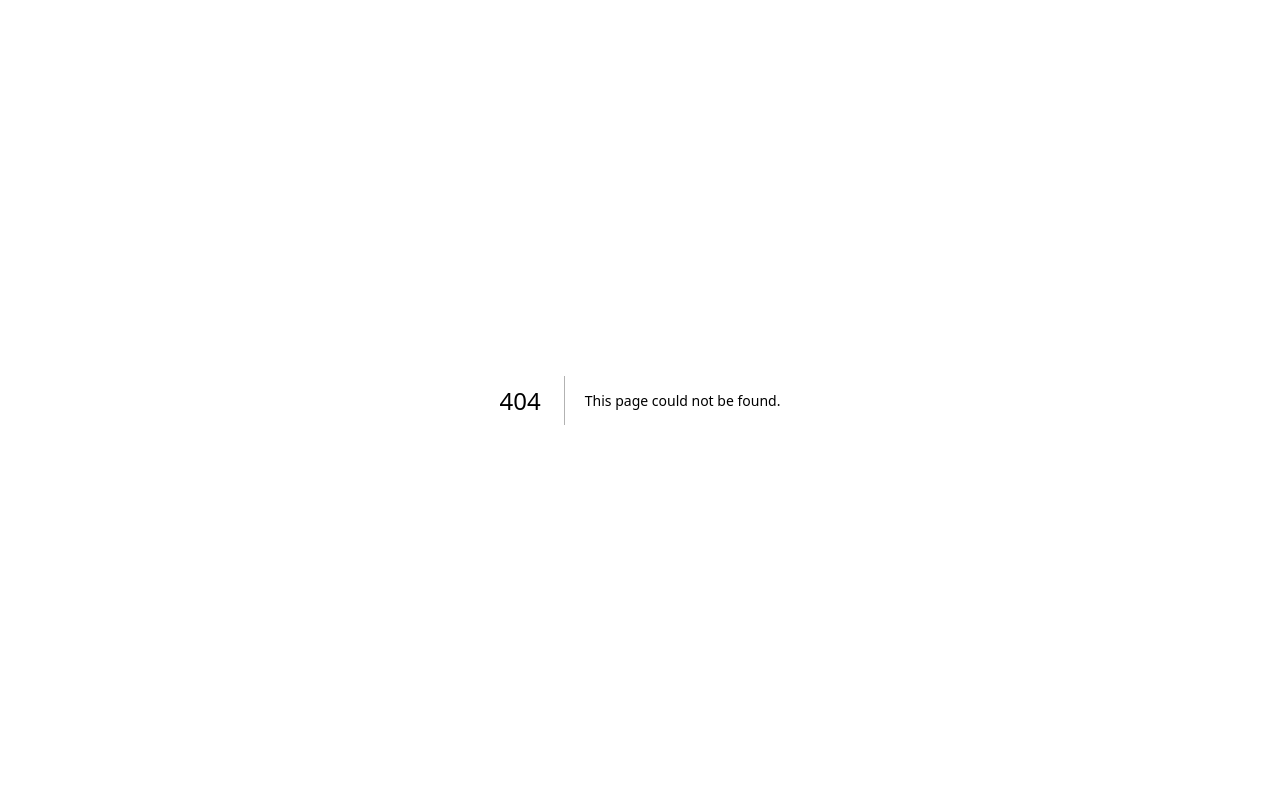
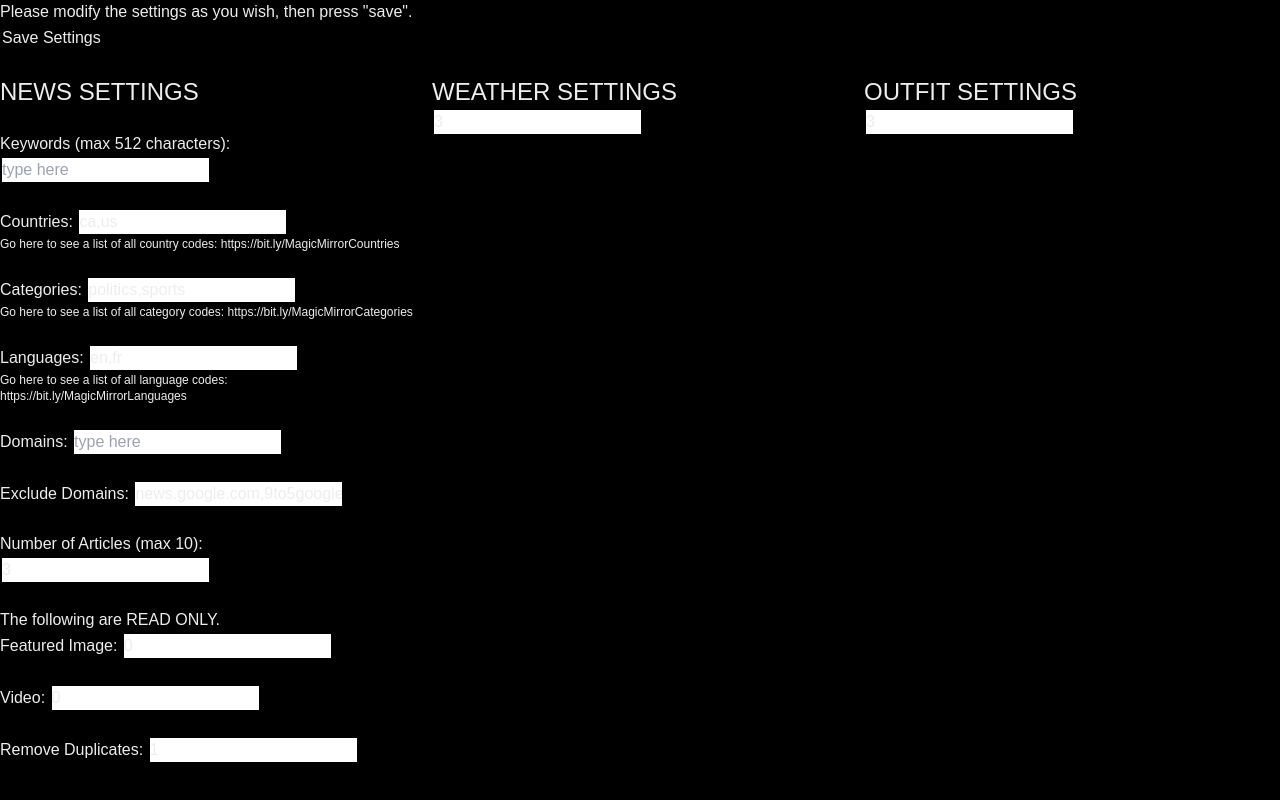
Before and after one commit to JessCode50/Smart-Mirror, a Next.js app in the folder next-ui-dashboard-app/: page /settings in a window 1280 px wide. Before the commit this address had no page. Built offline with nearby package versions, Linux system fonts and the light colour scheme; a web font is replaced by a local one.

Commit message:
Elizabeth/settings page

```diff
--- /dev/null
+++ b/next-ui-dashboard-app/app/settings/page.tsx
@@ -0,0 +1,83 @@
+"use client"
+export default function settings() {
+  function handleSubmit(e:any) {
+    // Prevent the browser from reloading the page
+    e.preventDefault();
+
+    // Read the form data
+    const form = e.target;
+    const formData = new FormData(form);
+
+
+    //hardcode which setting goes to which api
+
+    // Or you can work with it as a plain object:
+    const formJson = Object.fromEntries(formData.entries());
+    console.log(formJson);
+  }
+
+  return (
+    <div>
+      <form method="post" onSubmit={handleSubmit}>
+        Please modify the settings as you wish, then press "save".<br></br>
+        <button type="submit" className="border-solid border-black border-2">Save Settings</button>
+        <br></br><br></br>
+
+        <div className="grid grid-cols-3 gap-4">
+
+          <div><h1 className="text-2xl">NEWS SETTINGS</h1><br></br>
+
+            <label>
+              Keywords (max 512 characters): <input name="q" type="text" placeholder="type here" className="border-solid border-black border-2"/>
+            </label><br></br><br></br>
+
+            <label>
+              Countries: <input name="country" type="text" placeholder="type here" defaultValue="ca,us" className="border-solid border-black border-2"/>
+            </label><br></br>
+            <h6 className="text-xs">Go here to see a list of all country codes: https://bit.ly/MagicMirrorCountries</h6><br></br>
+
+            <label>
+              Categories: <input name="category" type="text" placeholder="type here" defaultValue="politics,sports" className="border-solid border-black border-2"/>
+            </label><br></br>
+            <h6 className="text-xs">Go here to see a list of all category codes: https://bit.ly/MagicMirrorCategories</h6><br></br>
+
+            <label>
+              Languages: <input name="language" type="text" placeholder="type here" defaultValue="en,fr" className="border-solid border-black border-2"/>
+            </label><br></br>
+            <h6 className="text-xs">Go here to see a list of all language codes: https://bit.ly/MagicMirrorLanguages</h6><br></br>
+
+            <label>
+              Domains: <input name="domain" type="text" placeholder="type here" className="border-solid border-black border-2"/>
+            </label><br></br><br></br>
+
+            <label>
+              Exclude Domains: <input name="excludedomain" type="text" placeholder="type here" defaultValue="news.google.com,9to5google.com" className="border-solid border-black border-2"/>
+            </label><br></br><br></br>
+
+            <label>
+              Number of Articles (max 10): <input name="size" type="number" max="10" required defaultValue="3" className="border-solid border-black border-2"/>
+            </label><br></br><br></br>
+
+            The following are READ ONLY.<br></br>
+            <label>Featured Image: <input name="image" type="number" readOnly defaultValue="0" className="border-solid border-black border-2"/> </label><br></br><br></br>
+            <label>Video: <input name="video" type="number" readOnly defaultValue="0" className="border-solid border-black border-2"/> </label><br></br><br></br>
+            <label>Remove Duplicates: <input name="removeduplicate" type="number" readOnly defaultValue="1" className="border-solid border-black border-2"/> </label><br></br><br></br>
+          </div>
+
+          <div><h1 className="text-2xl">WEATHER SETTINGS</h1>
+            <input name="test" type="number" required defaultValue="3" className="border-solid border-black border-2"/>
+          </div>
+
+          <div><h1 className="text-2xl">OUTFIT SETTINGS</h1>
+          <input name="test" type="number" required defaultValue="3" className="border-solid border-black border-2"/>
+          </div>
+
+
+
+        </div>
+
+
+      </form>
+    </div>
+  )
+}
```
